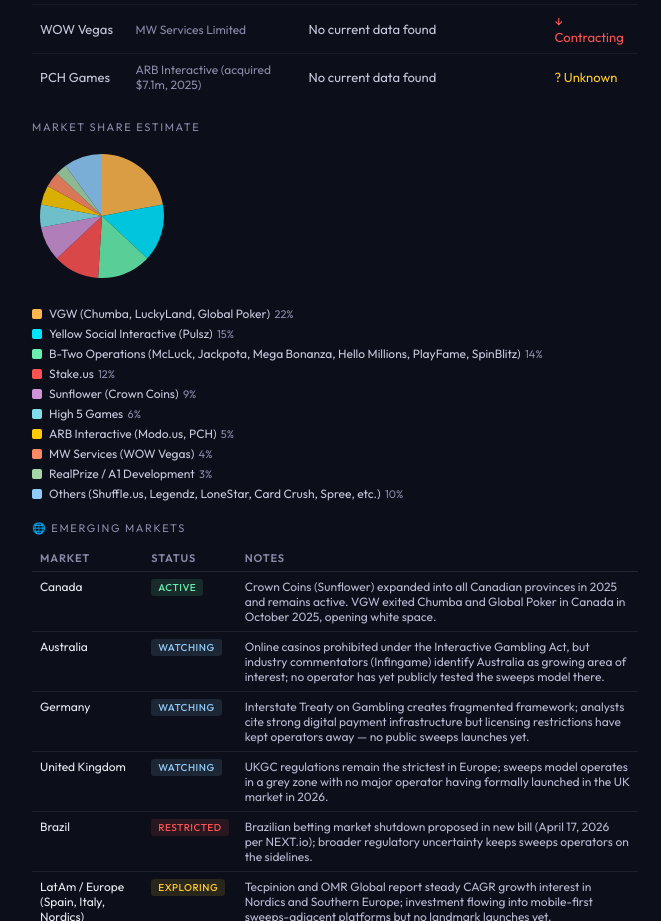
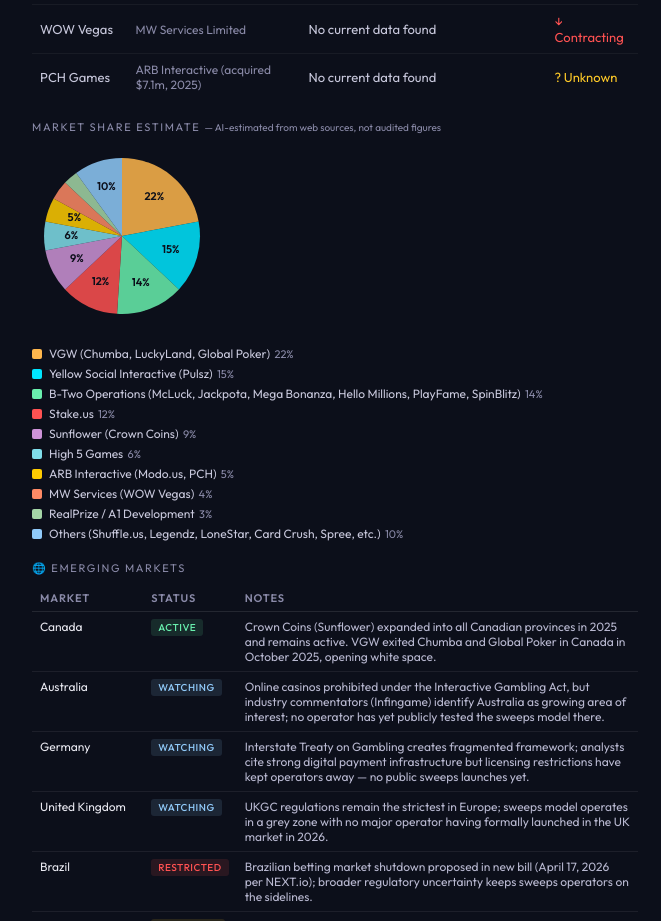
Before and after one commit to Spradz/market-intel, a website: page index.html in a window 1280 px wide. Shown: the part 1760-2681 px from the top of the page, without its empty margins (618-1279 px from the left). Drawn offline with Linux system fonts and the light colour scheme.

Commit message:
Add pie chart labels, next.io source, fix trend inference rule

```diff
--- a/index.html
+++ b/index.html
@@ -608,20 +608,26 @@
 function renderPieChart(marketShare) {
   if (!marketShare || !marketShare.length) return '';
   const colors = ['#FFB74D','#00E5FF','#69F0AE','#FF5252','#CE93D8','#80DEEA','#FFCC02','#FF8A65','#A5D6A7','#90CAF9'];
-  const total = marketShare.reduce((s, d) => s + d.sharePercent, 0);
+  const total = marketShare.reduce((sum, d) => sum + d.sharePercent, 0);
   let angle = -Math.PI / 2;
-  const cx = 70, cy = 70, r = 62;
+  const cx = 90, cy = 90, r = 78;
   const slices = marketShare.map((d, i) => {
     const sweep = (d.sharePercent / total) * 2 * Math.PI;
-    const s = { ...d, start: angle, end: angle + sweep, color: colors[i % colors.length] };
+    const mid = angle + sweep / 2;
+    const sl = { ...d, start: angle, end: angle + sweep, mid, color: colors[i % colors.length] };
     angle += sweep;
-    return s;
+    return sl;
   });
   const paths = slices.map(s => {
     const x1 = cx + r * Math.cos(s.start), y1 = cy + r * Math.sin(s.start);
     const x2 = cx + r * Math.cos(s.end),   y2 = cy + r * Math.sin(s.end);
     const lg = (s.end - s.start) > Math.PI ? 1 : 0;
     return `<path d="M${cx},${cy} L${x1.toFixed(1)},${y1.toFixed(1)} A${r},${r} 0 ${lg},1 ${x2.toFixed(1)},${y2.toFixed(1)} Z" fill="${s.color}" opacity="0.85"/>`;
+  }).join('');
+  const labels = slices.filter(s => s.sharePercent >= 5).map(s => {
+    const lx = cx + (r * 0.65) * Math.cos(s.mid);
+    const ly = cy + (r * 0.65) * Math.sin(s.mid);
+    return `<text x="${lx.toFixed(1)}" y="${ly.toFixed(1)}" text-anchor="middle" dominant-baseline="middle" fill="#0C0F1A" font-size="11" font-weight="700" font-family="Outfit,sans-serif">${s.sharePercent}%</text>`;
   }).join('');
   const legend = slices.map(s =>
     `<div class="pie-legend-item">
@@ -631,9 +637,9 @@
   ).join('');
   return `
   <div class="pie-section">
-    <div class="players-title">Market Share Estimate</div>
+    <div class="players-title">Market Share Estimate <span style="font-size:10px;color:var(--muted);font-weight:400;text-transform:none;letter-spacing:0">— AI-estimated from web sources, not audited figures</span></div>
     <div class="pie-wrap">
-      <svg width="140" height="140" viewBox="0 0 140 140" style="flex-shrink:0">${paths}</svg>
+      <svg width="180" height="180" viewBox="0 0 180 180" style="flex-shrink:0">${paths}${labels}</svg>
       <div class="pie-legend">${legend}</div>
     </div>
   </div>`;
--- a/scrape_sweeps.js
+++ b/scrape_sweeps.js
@@ -33,6 +33,7 @@
 
 Search the web for the latest intelligence on the US sweepstakes casino market and any other emerging sweepstakes markets globally. Priority sources to check first:
 - https://sweepchecker.com — operator tracking, ratings, and status changes
+- https://next.io/win/us/ — latest US sweepstakes operator news, player stats, and growth reports (e.g. Stake.us publishes monthly player highlights here)
 - https://ekgamingllc.com — Eilers & Krejcik Gaming research; also search for any news articles citing EKG data or reports on sweepstakes market size and operator revenue
 - https://slotslaunch.com — for any sweepstakes-specific game launches
 - General news search for each operator
@@ -74,7 +75,8 @@
 - Always include Stake.us and Shuffle regardless of news volume
 - Where the brand name differs from the parent/holding company, set name = brand and parent = holding company
 - Only use revenue figures sourced from content published in the last 30 days — if no recent data exists set revenue to "No current data found" and trend to "Unknown"
-- Only assign trend as Growing, Stable, or Contracting when you have a specific source to back it up (e.g. funding news, revenue filing, market exit) — otherwise use "Unknown"
+- Only assign trend as Growing, Stable, or Contracting when you have a specific source to back it up (e.g. funding news, revenue filing, player growth stats) — otherwise use "Unknown"
+- Do not infer Contracting purely from state-level exits — an operator can exit certain states while growing overall revenue and player base. Look for actual revenue or player growth data before assigning a trend.
 
 MARKET SHARE — when estimating operator share:
 - CrownCoins (Sunflower) and Stake.us are understood to be among the largest operators — prioritise finding current data on both
```
